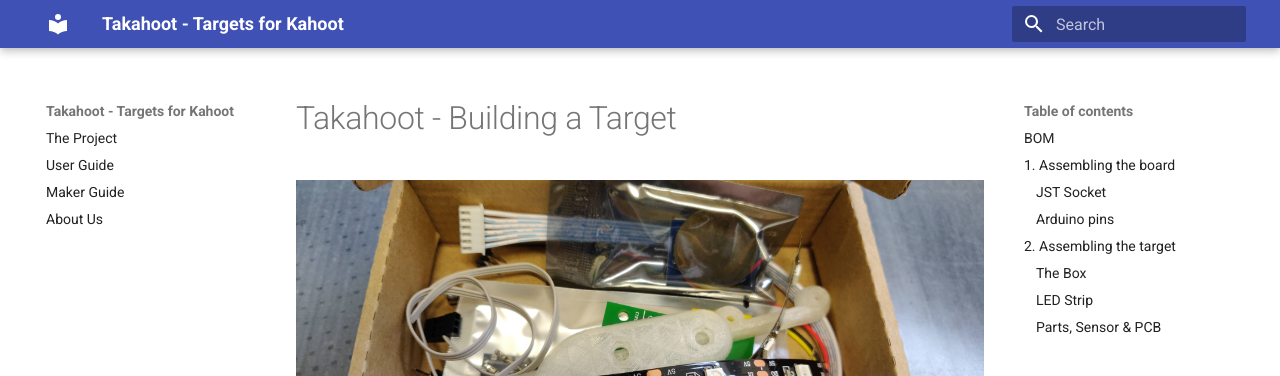
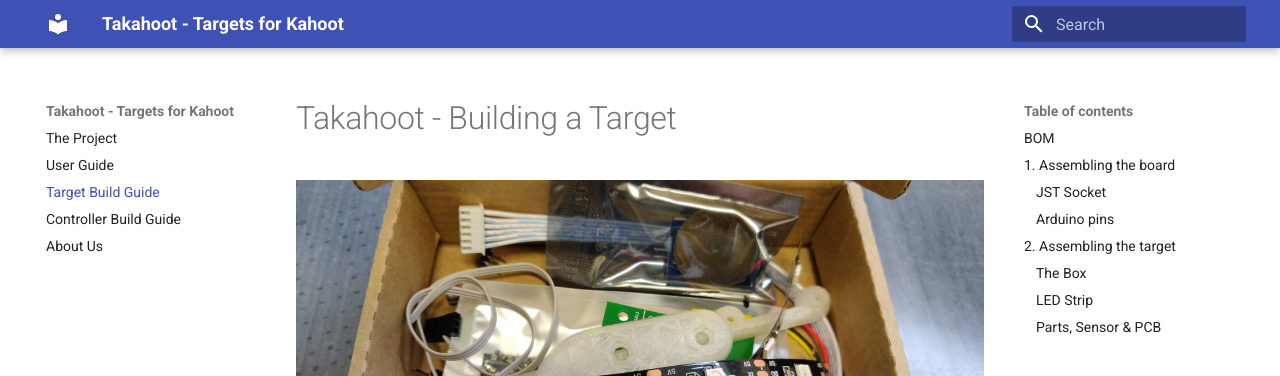
Before and after one commit to resourcepool/takahoot, an MkDocs documentation site: the page built from docs/docs/target-build-guide.md, in a window 1280 px wide. Shown: the top 376 px of the page. Built offline with MkDocs 1.6.1 and Material for MkDocs 9.7.7, drawn with Linux system fonts in a browser that asks for light colours.

Commit message:
Updated docs

```diff
--- a/docs/mkdocs.yml
+++ b/docs/mkdocs.yml
@@ -2,7 +2,8 @@
 nav:
   - The Project: index.md
   - User Guide: getting-started.md
-  - Maker Guide: maker-guide.md
+  - Target Build Guide: target-build-guide.md
+  - Controller Build Guide: controller-build-guide.md
   - About Us: about.md
 theme:
   name: 'material'
```
